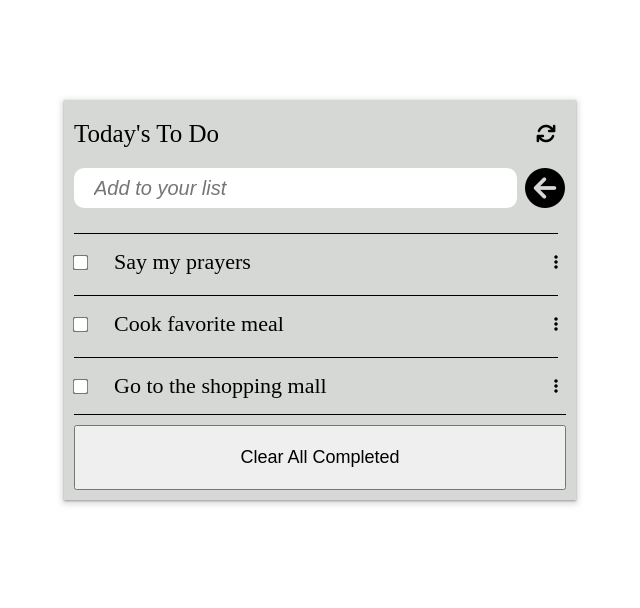
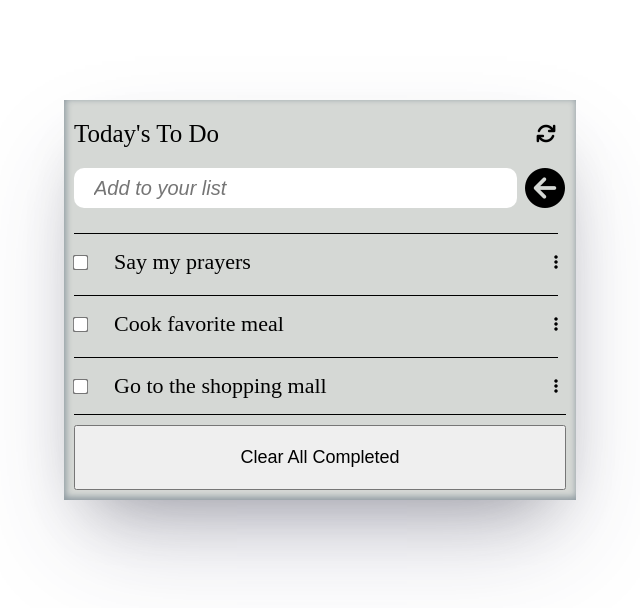
Before and after one commit to mosidrum/To-do-list, a website built with webpack: page src/index.html in a window 1280 px wide. Shown: the whole page, without its empty margins (320-960 px from the left). Built offline with nearby package versions, Linux system fonts and the light colour scheme.

Commit message:
Fixing linters  errors

```diff
--- a/src/style.css
+++ b/src/style.css
@@ -1,4 +1,5 @@
 @import url("https://cdnjs.cloudflare.com/ajax/libs/font-awesome/6.4.0/css/all.min.css");
+
 * {
   margin: 0;
   padding: 0;
@@ -15,7 +16,7 @@
   width: 40%;
   background: rgb(213, 216, 213);
   padding: 10px;
-  box-shadow: rgba(0, 0, 0, 0.3) 0px 1px 2px 0px, rgba(0, 0, 0, 0.15) 0px 2px 6px 2px;
+  box-shadow: rgba(50, 50, 93, 0.25) 1px 50px 100px -20px, rgba(0, 0, 0, 0.3) 1px 30px 60px -30px, rgba(10, 37, 64, 0.35) 1px -2px 6px 1px inset;
 }
 
 .heading {
@@ -112,7 +113,7 @@ ul .list li {
   cursor: move;
 }
 
-ul li p{
+ul li p {
   position: absolute;
   font-size: 22px;
   margin-left: 40px;
```
